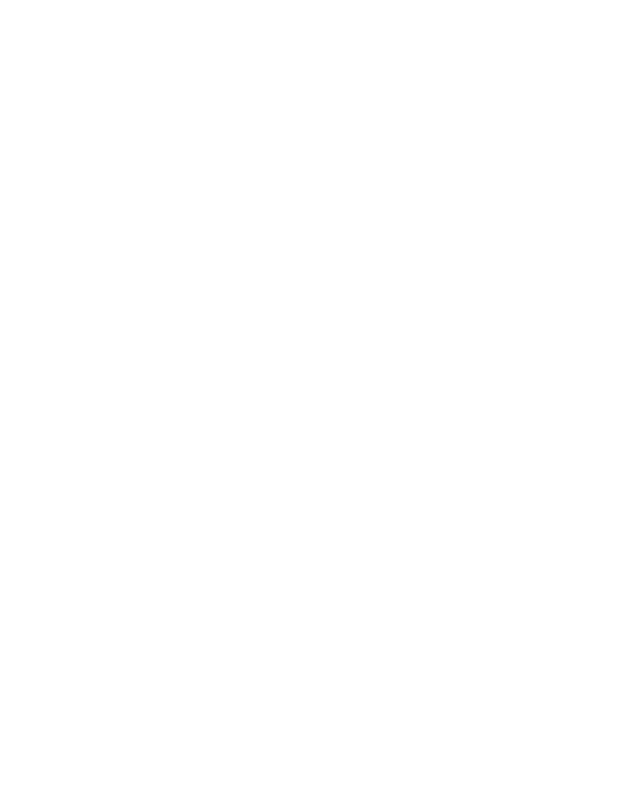
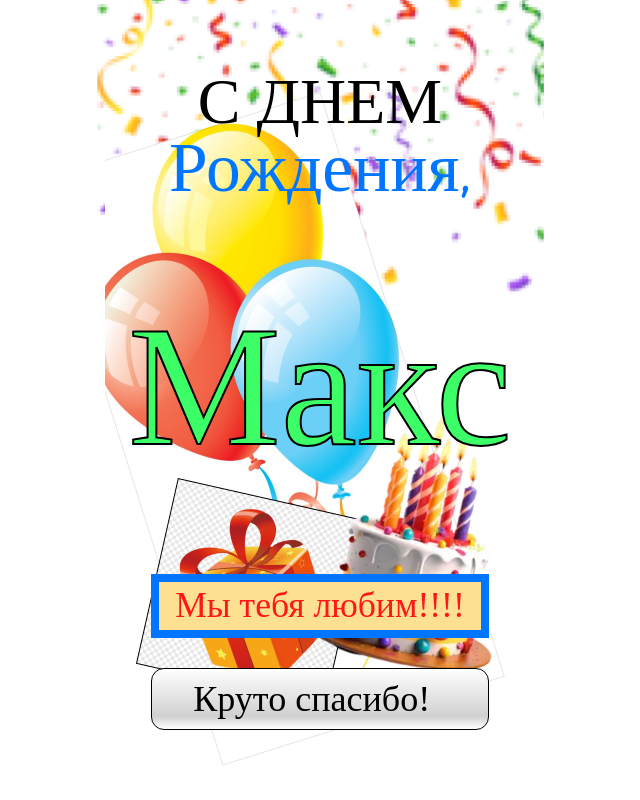
Before and after one commit to khaisendefo/birthday, a plain HTML site: page page-two.html in a window 1280 px wide. Shown: the whole page, without its empty margins (320-960 px from the left). Drawn offline with Linux system fonts and the light colour scheme.

Commit message:
Added two gape

```diff
--- a/page-two.html
+++ b/page-two.html
@@ -9,7 +9,19 @@
 <body>
   <div class="wrapper">
     <div class="container">
-
+      <div class="page-two">
+        <img class="page-two__img-one" src="assets/images/page-two/image-1.png" alt="">
+        <img class="page-two__img-two" src="assets/images/page-two/image-10.png" alt="">
+        <img class="page-two__img-three" src="assets/images/page-two/image-2.png" alt="">
+        <div class="page-two__top">
+          <h2 class="page-two__title">C ДНЕМ <span>Рождения,</span></h2>
+        </div>
+        <h2 class="page-two__name">Макс</h2>
+        <div class="page-two__bottom">
+          <h3 class="page-two__love">Мы тебя любим!!!!</h3>
+          <a class="page-two__link" href="#">Круто спасибо!</a>
+        </div>
+      </div>
     </div>
   </div>
 </body>
--- a/scss/global/_global.scss
+++ b/scss/global/_global.scss
@@ -1,3 +1,13 @@
+body {
+  background-color: #fff;
+}
+
+.wrapper {
+  min-height: 100%;
+  width: 100%;
+  overflow: hidden;
+}
+
 .container {
   max-width: 430px;
   margin: 0 auto;
--- a/scss/page-two.scss
+++ b/scss/page-two.scss
@@ -1,5 +1,102 @@
-@import 'base/fonts';
+@font-face {
+  font-family: "Comic Sans MS";
+  font-style: normal;
+  font-weight: 400;
+  src: url("./fonts/Comic-Sans-MS.woff2") format("woff2"),
+}
+
 @import 'base/reset';
 @import 'base/vars';
 
 @import 'global/global';
+
+body {
+  font-family: "Comic Sans MS";
+}
+
+.page-two {
+  display: flex;
+  flex-direction: column;
+  justify-content: space-between;
+  align-items: center;
+  height: 100%;
+  padding: 70px 0;
+  position: relative;
+  &::before {
+    content: '';
+    position: absolute;
+    top: -22px;
+    background: url('../images/page-two/image-4.png') no-repeat;
+    background-position: center;
+    background-size: contain;
+    width: 558px;
+    height: 588px;
+  }
+  & img {
+    position: absolute;
+  }
+  &__img-one {
+    top: 92px;
+    left: 0;
+  }
+  &__img-two {
+    top: 478px;
+    left: 30px;
+  }
+  &__img-three {
+    top: 360px;
+    left: 140px;
+  }
+  &__top {
+    text-align: center;
+    position: relative;
+    z-index: 3;
+  }
+  &__title {
+    color: #000;
+    font-family: 'Times New Roman', Times, serif;
+    font-size: 63.93px;
+
+    & span {
+      font-size: 69.52px;
+      color: #0075ff;
+      font-family: "Comic Sans MS";
+    }
+  }
+  &__name {
+    color: rgb(60, 255, 103);
+    font-size: 171.3px;
+    // transform: rotate(-20.30deg);
+    position: relative;
+    z-index: 3;
+    -webkit-text-stroke: 2px black;
+    text-stroke: 2px black;
+  }
+  &__bottom {
+    display: flex;
+    flex-direction: column;
+    gap: 30px;
+    position: relative;
+    z-index: 3;
+  }
+  &__love {
+    border: 8px solid rgb(0, 117, 255);
+    background: rgb(253, 224, 146);
+    color: rgb(255, 23, 23);
+    font-family: 'Times New Roman', Times, serif;
+    font-size: 35.59px;
+    padding: 6px 16px;
+  }
+
+  &__link {
+    font-family: 'Times New Roman', Times, serif;
+    padding: 12px 41px;
+    font-size: 36.08px;
+    font-weight: 400;
+    min-width: 321px;
+    box-sizing: border-box;
+    border: 1px solid rgb(0, 0, 0);
+    border-radius: 13px;
+    background: linear-gradient(0.00deg, rgb(255, 255, 255),rgb(208, 208, 208) 21.049%,rgb(255, 255, 255) 100%);
+  }
+}
```
Also changed, not shown: index.html (+1 -1 lines), assets/css/page-two.css, assets/fonts/Comic-Sans-MS.woff2 (added), assets/images/page-two/image-1.png (added), assets/images/page-two/image-10.png (added), assets/images/page-two/image-2.png (added), assets/images/page-two/image-4.png (added), scss/base/_fonts.scss (deleted).
